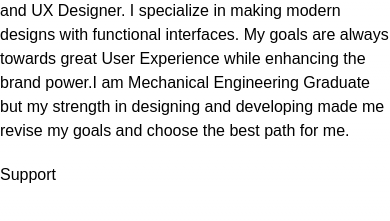
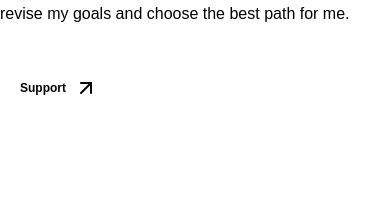
Before and after one commit to Kanna116/klaxe, a Next.js app: page /about/components/heroabout in a window 390 px wide. Shown: the part 537-758 px from the top of the page. Built offline with nearby package versions, Linux system fonts and the light colour scheme; a web font is replaced by a local one.

Commit message:
responsive updated

```diff
--- a/pages/about/components/heroabout.js
+++ b/pages/about/components/heroabout.js
@@ -1,11 +1,12 @@
 import { heroAbout } from '@/pages/constants'
 import Image from 'next/image'
 import React from 'react'
+import { FiArrowUpRight } from 'react-icons/fi'
 
 const HeroAbout = () => {
     return (
         <div className='w-full h-fit py-16 mt-[60px] flex flex-col lg:flex-row md:flex-row lg:items-center items-center lg:justify-between md:justify-between justify-start gap-5 lg:gap-20 md:gap-20'>
-            <div className='lg:w-[30vw] md:w-[30vw] w-[80vw] aspect-square rounded-full overflow-hidden shrink-0'>
+            <div className='lg:w-[30vw] md:w-[30vw] w-[50vw] aspect-square rounded-full overflow-hidden shrink-0'>
                 <Image
                     src={"/images/about/hero-about-image.jpg"}
                     width={1000}
@@ -16,10 +17,10 @@ const HeroAbout = () => {
                 />
             </div>
 
-            <div className='w-full  h-full flex flex-col items-start justify-between gap-5'>
+            <div className='lg:w-1/2 md:w-1/2 w-full h-full  flex flex-col items-start justify-between gap-5'>
                 <h1 className='text-3xl font-bold'>About Me</h1>
                 <h4 className='w-full lg:text-2xl md:text-xl text-base font-normal'>{heroAbout.desc}</h4>
-                <a href={heroAbout.link}><button>Support</button></a>
+                <a href={heroAbout.link}><button className='lg:px-[30px] px-[20px] lg:py-[10px] py-[10px] rounded-[3px] bg-white text-black font-semibold text-xs lg:text-xl mt-5 flex gap-2 items-center'>Support <span className='text-2xl'><FiArrowUpRight /></span></button></a>
             </div>
 
         </div>
```
Also changed, not shown: styles/globals.css (+6 -4 lines).
